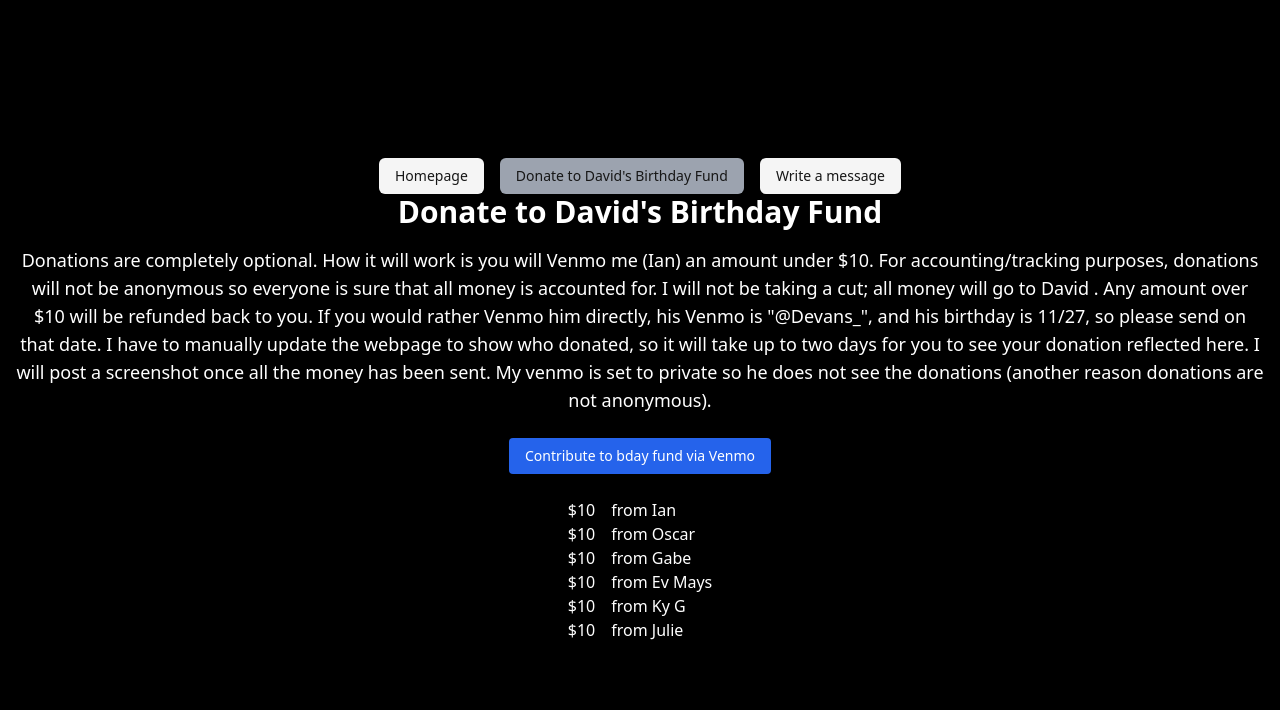
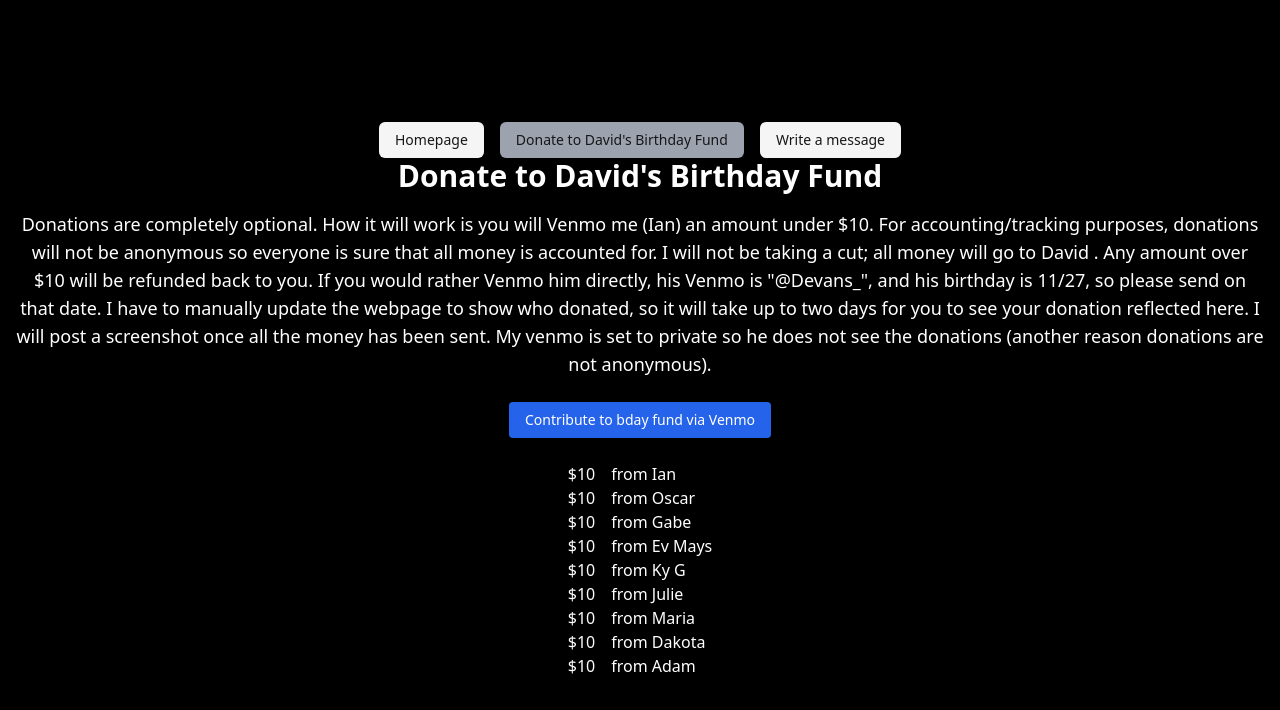
Before and after one commit to inathan44/Matrix-Birthday-Card, a React (Vite) app: page /donate in a window 1280 px wide. Shown: the top 710 px of the page. Built offline with nearby package versions, Linux system fonts and the light colour scheme; no server answers.

Commit message:
add 3 donors

```diff
--- a/src/components/Donate.tsx
+++ b/src/components/Donate.tsx
@@ -15,6 +15,9 @@ const donations: Donation[] = [
   { amount: 10, from: 'Ev Mays' },
   { amount: 10, from: 'Ky G' },
   { amount: 10, from: 'Julie' },
+  { amount: 10, from: 'Maria' },
+  { amount: 10, from: 'Dakota' },
+  { amount: 10, from: 'Adam' },
 ];
 
 export default function Donate() {
```
